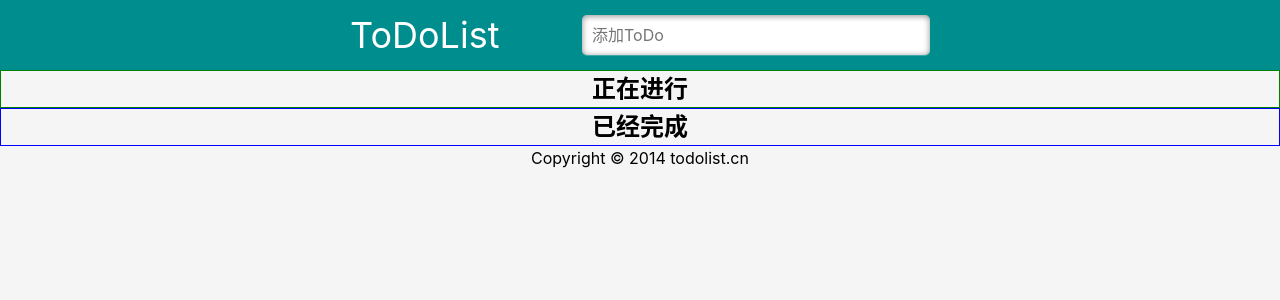
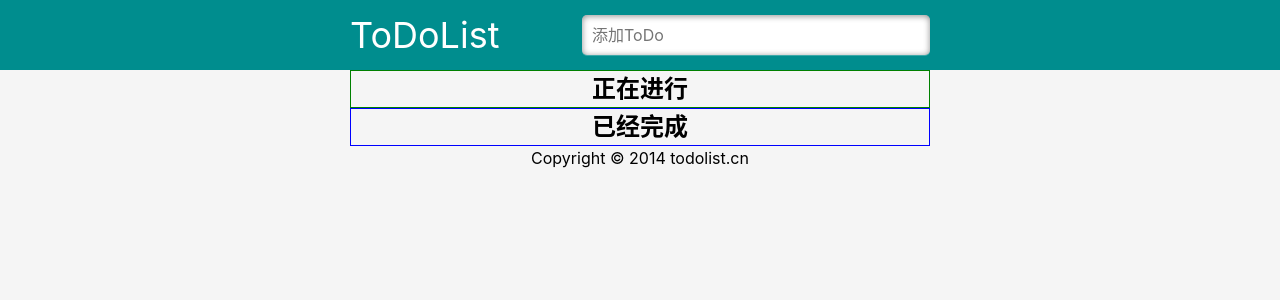
Before and after one commit to NiceyLai/toDoList-vue2, a Vue app: page /#/ in a window 1280 px wide. Shown: the top 300 px of the page. Built offline with nearby package versions, Linux system fonts and the light colour scheme.

Commit message:
完成homeView.vue样式

```diff
--- a/src/App.vue
+++ b/src/App.vue
@@ -9,6 +9,9 @@
 @import "@/assets/style/reset.scss";
 
 body {
+  margin: 0;
+  padding: 0;
+  font-size: 16px;
   background: #f5f5f5;
 }
 
@@ -17,7 +20,6 @@ body {
   -webkit-font-smoothing: antialiased;
   -moz-osx-font-smoothing: grayscale;
   text-align: center;
-  // color: #2c3e50;
   font-size: 16px;
   line-height: 1.5;
 }
--- a/src/assets/style/reset.scss
+++ b/src/assets/style/reset.scss
@@ -11,6 +11,7 @@ a {
 
 ul,
 ol {
+    padding: 0;
     list-style: none;
 }
 
--- a/src/views/HomeView.vue
+++ b/src/views/HomeView.vue
@@ -20,3 +20,23 @@ import Finish from "../components/Finish.vue";
 })
 export default class HomeView extends Vue {}
 </script>
+
+<style lang="scss" scoped>
+section {
+  margin: 0 auto;
+}
+
+@media screen and (max-device-width: 620px) {
+  section {
+    width: 96%;
+    padding: 0 2%;
+  }
+}
+
+@media screen and (min-width: 620px) {
+  section {
+    width: 600px;
+    padding: 0 10px;
+  }
+}
+</style>
```
Also changed, not shown: 1 other file (tests, documents, lock files or other folders).
